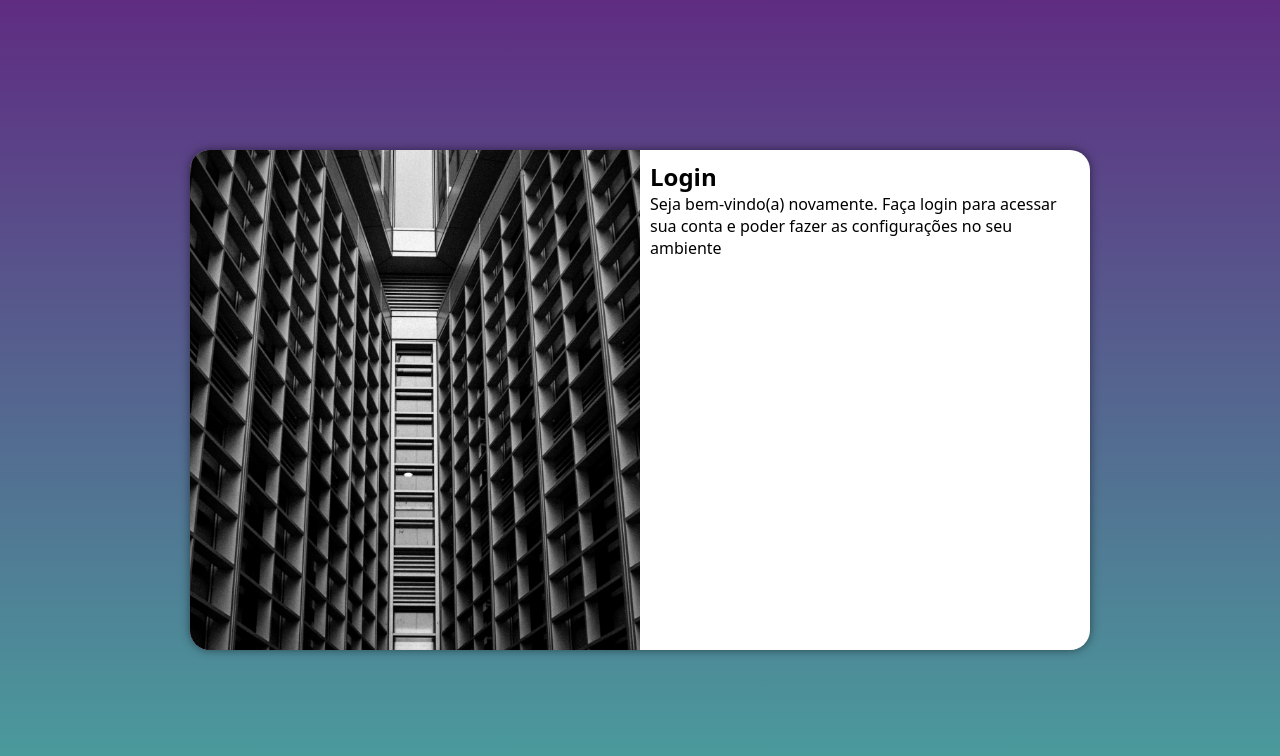
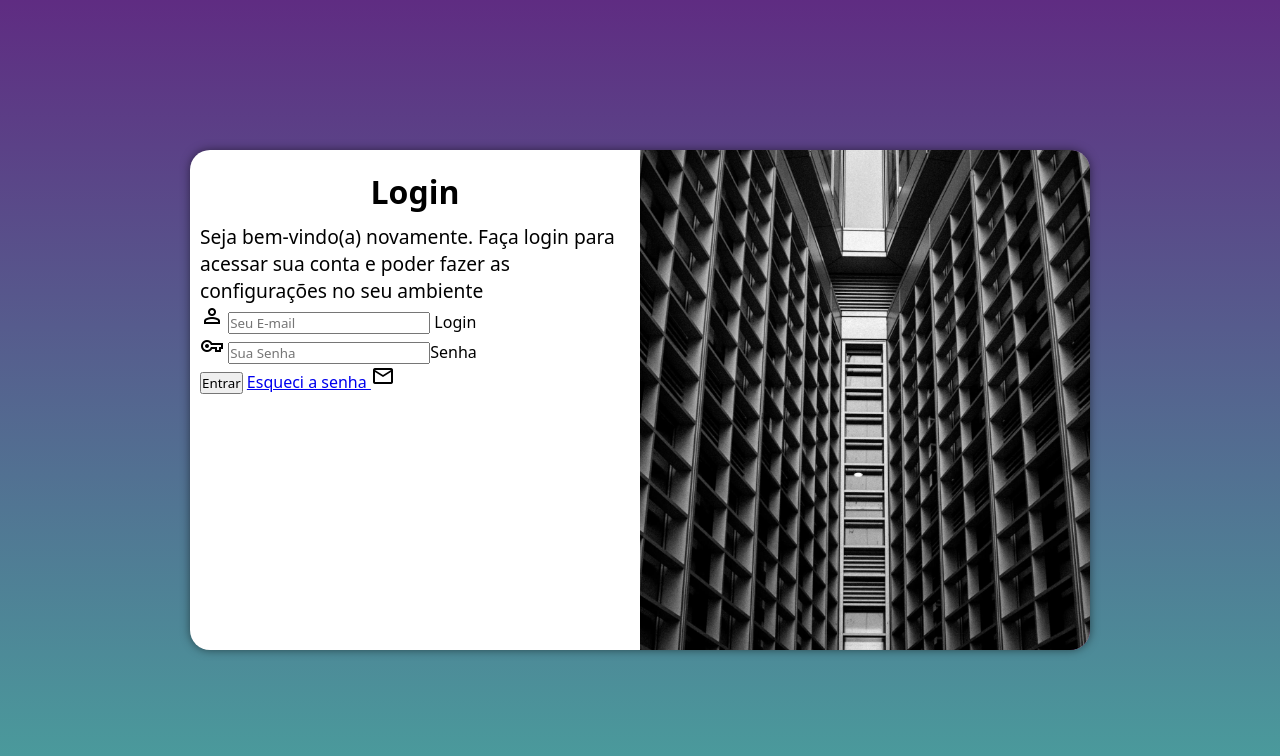
Before and after one commit to kauanbringeldev/projeto-login, a plain HTML site: page index.html in a window 1280 px wide. Drawn offline with nearby package versions, Linux system fonts and the light colour scheme.

Commit message:
adicionei formulário

```diff
--- a/estilos/media-quiry.css
+++ b/estilos/media-quiry.css
@@ -9,36 +9,48 @@
         width: 80vw;
     }
 
-    section#Login > div#imagem {
+    section#Login>div#imagem {
         float: left;
         width: 30%;
         height: 100%;
     }
 
-    section#Login > div#formulario {
+    section#Login>div#formulario {
         float: right;
         width: 70%;
     }
+
 }
 
 @media screen and (min-width:992px) {
     body {
         background-image: linear-gradient(to top, #49a09d, #5f2c82);
     }
+
     section#Login {
         width: 900px;
     }
 
     section#Login>div#imagem {
-        float: left;
+        float: right;
         width: 50%;
         height: 100%;
     }
 
     section#Login>div#formulario {
-        float: right;
+        float: left;
         width: 50%;
     }
 
+    div#formulario>h1 {
+        font-size: 2em;
+    }
+
+    div#formulario>p {
+        font-size: 1.2em;
+    }
+
+
+
 
 }
--- a/estilos/style.css
+++ b/estilos/style.css
@@ -38,7 +38,7 @@ section#Login {
     box-shadow: 0 0 10px rgba(0, 0, 0, 0.500);
 
     transition: width 0.4s, height 0.4s;
-   transition-timing-function:ease;
+    transition-timing-function: ease;
 }
 
 #imagem {
@@ -49,7 +49,16 @@ section#Login {
     height: 200px;
 }
 
-#formulario {
+section#Login > div#formulario {
     display: block;
     padding: 10px;
 }
+
+div#formulario > h1 {
+    text-align: center;
+    margin: 10px;
+}
+
+div#formulario > p {
+    font-size: 0.8em;
+}
--- a/index.html
+++ b/index.html
@@ -4,21 +4,35 @@
     <meta charset="UTF-8">
     <meta name="viewport" content="width=device-width, initial-scale=1.0">
     <title>Login</title>
+    <link rel="stylesheet" href="https://fonts.googleapis.com/css2?family=Material+Symbols+Outlined:opsz,wght,FILL,GRAD@24,400,0,0" />
     <link rel="stylesheet" href="estilos/style.css">
     <link rel="stylesheet" href="estilos/media-quiry.css">
 </head>
 <body>
     <main>
     <section id="Login">
-
             <div id="imagem">
                 <!--A qui vai a imagem nas css-->
             </div>
             <div id="formulario">
                 <h1>Login</h1>
                 <p>Seja bem-vindo(a) novamente. Faça login para acessar sua conta e poder fazer as configurações no seu ambiente</p>
-                <form action="login.php" method="post">
-
+                <form action="login.php" method="post" autocomplete="on">
+                    <div class="campo">
+                        <span class="material-symbols-outlined">
+                            person
+                            </span>
+                        <input type="email" name="login" id="ilogin" placeholder="Seu E-mail" autocomplete="email" required maxlength="30">
+                        <label for="ilogin">Login</label>
+                    </div>
+                    <div class="campo">
+                        <span class="material-symbols-outlined">vpn_key</span>
+                        <input type="password"name="Senha"id="isenha"placeholder="Sua Senha" autocomplete="current-password" required minlength="8"><label for="isenha">Senha</label>
+                    </div>
+                    <input type="submit" value="Entrar">
+                    <a href="esqueci.html">
+                        Esqueci a senha <a class="material-symbols-outlined">mail</span>
+                    </a>
                 </form>
             </div>
 
```
